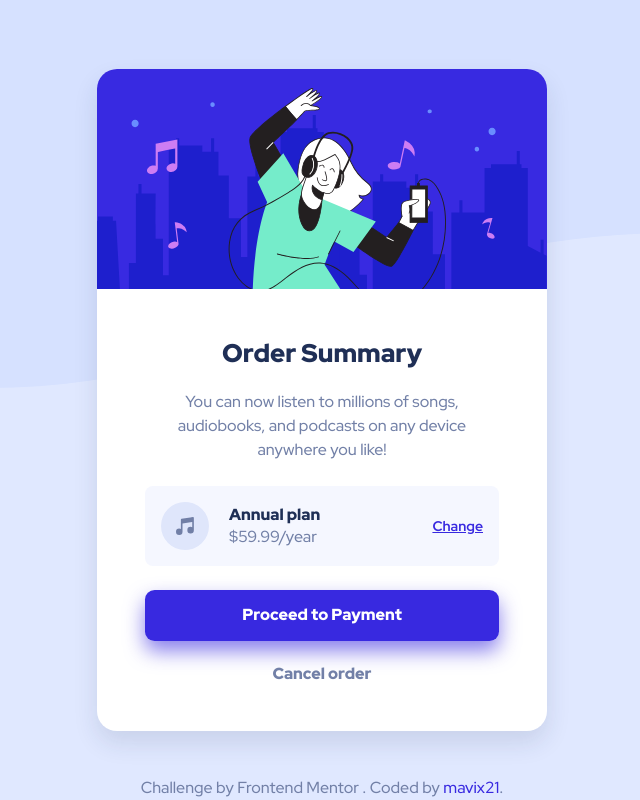
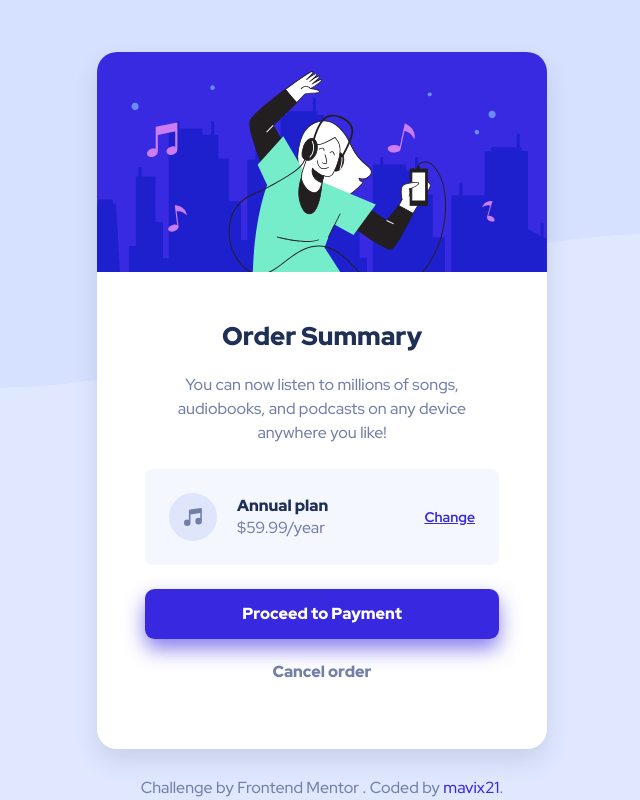
Before and after one commit to mavix21/Frontend-Mentor--Order-Summary-Component, a website: page src/index.html in a window 1280 px wide. Shown: the whole page, without its empty margins (318-958 px from the left). Drawn offline with nearby package versions, Linux system fonts and the light colour scheme; files that its build step writes are made by us from their sources.

Commit message:
fixed padding of summary component

```diff
--- a/src/sass/components/components.card.scss
+++ b/src/sass/components/components.card.scss
@@ -3,14 +3,14 @@
 .card {
   overflow: hidden;
   max-width: rem(327);
-  max-height: rem(567);
+  min-height: rem(567);
   background-color: #fff;
   border-radius: rem(20);
   box-shadow: 0px 12px 24px 0px rgba(31, 47, 86, 0.12);
 
   @media (min-width: 600px) {
     max-width: rem(450);
-    max-height: rem(730);
+    min-height: rem(697);
   }
 
   &__content {
--- a/src/sass/components/components.summary.scss
+++ b/src/sass/components/components.summary.scss
@@ -8,6 +8,10 @@
   gap: rem(20);
   align-items: center;
   background-color: var(--neutral-blue-100);
+
+  @media (min-width: 600px) {
+    padding: 1.5rem;
+  }
 
   &__plan {
     text-align: left;
```
